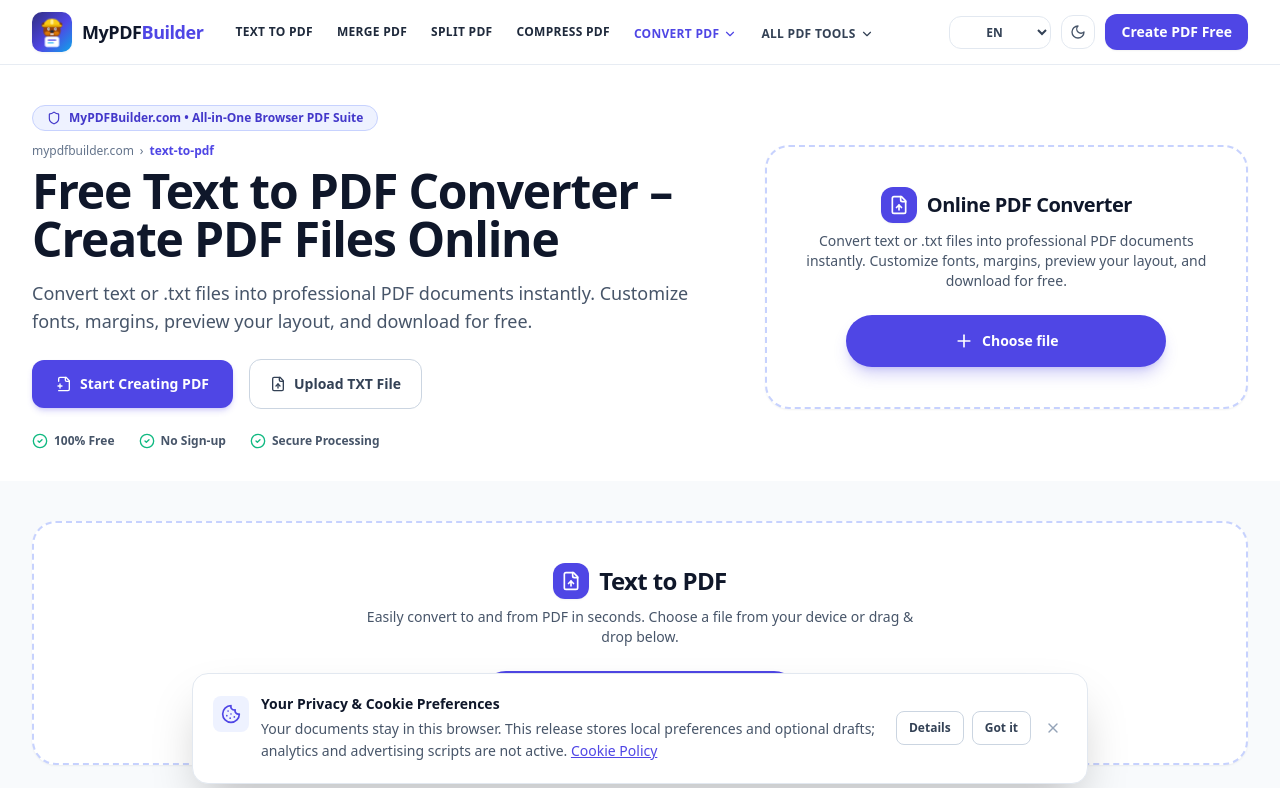
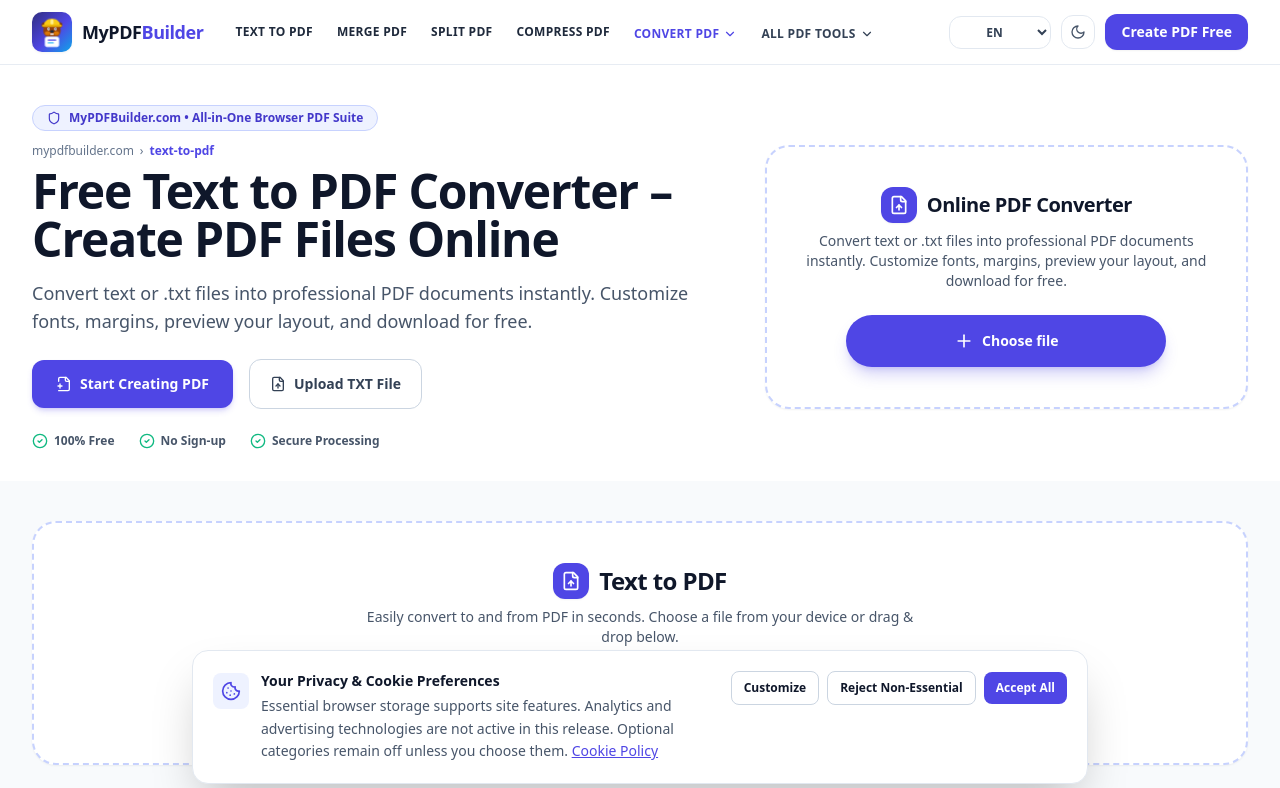
Before and after one commit to Abhishekpawar16/mypdfbuilder, a React (Vite) app: page / in a window 1280 px wide. Shown: the top 788 px of the page. Built offline with nearby package versions, Linux system fonts and the light colour scheme.

Commit message:
feat: add explicit cookie preference controls

```diff
--- a/src/components/CookieConsent.tsx
+++ b/src/components/CookieConsent.tsx
@@ -1,41 +1,56 @@
 import React, { useEffect, useState } from 'react';
-import { Cookie, X } from 'lucide-react';
+import { Cookie } from 'lucide-react';
 
 interface CookieConsentProps {
   onOpenCookiePolicy: () => void;
 }
 
-const CONSENT_KEY = 'texttopdf_cookie_consent_v1';
+const CONSENT_KEY = 'mypdfbuilder_cookie_consent_v2';
+const OPEN_SETTINGS_EVENT = 'mypdfbuilder:open-cookie-settings';
+
+type Preferences = { essential: true; analytics: boolean; ads: boolean; updatedAt: string };
 
 export const CookieConsent: React.FC<CookieConsentProps> = ({ onOpenCookiePolicy }) => {
   const [visible, setVisible] = useState(false);
   const [showPrefs, setShowPrefs] = useState(false);
+  const [analytics, setAnalytics] = useState(false);
+  const [ads, setAds] = useState(false);
 
   useEffect(() => {
     try {
       const saved = localStorage.getItem(CONSENT_KEY);
-      if (!saved) {
+      if (saved) {
+        const parsed = JSON.parse(saved) as Partial<Preferences>;
+        setAnalytics(parsed.analytics === true);
+        setAds(parsed.ads === true);
+      } else {
         setVisible(true);
       }
     } catch {
       setVisible(true);
     }
+    const openSettings = () => {
+      setVisible(true);
+      setShowPrefs(true);
+    };
+    window.addEventListener(OPEN_SETTINGS_EVENT, openSettings);
+    return () => window.removeEventListener(OPEN_SETTINGS_EVENT, openSettings);
   }, []);
 
-  const saveChoice = () => {
+  const saveChoice = (nextAnalytics: boolean, nextAds: boolean) => {
+    const preferences: Preferences = {
+      essential: true,
+      analytics: nextAnalytics,
+      ads: nextAds,
+      updatedAt: new Date().toISOString(),
+    };
     try {
-      localStorage.setItem(
-        CONSENT_KEY,
-        JSON.stringify({
-          essential: true,
-          analytics: false,
-          ads: false,
-          updatedAt: new Date().toISOString(),
-        })
-      );
+      localStorage.setItem(CONSENT_KEY, JSON.stringify(preferences));
     } catch {
-      // Ignore storage errors in restricted contexts
+      // Keep the banner available when browser storage is restricted.
     }
+    setAnalytics(nextAnalytics);
+    setAds(nextAds);
     setVisible(false);
   };
 
@@ -44,10 +59,10 @@ export const CookieConsent: React.FC<CookieConsentProps> = ({ onOpenCookiePolicy
   return (
     <div
       role="region"
-      aria-label="Privacy and storage notice"
+      aria-label="Privacy and cookie preferences"
       className="fixed bottom-4 left-4 right-4 z-50 mx-auto max-w-4xl rounded-2xl border border-slate-200 bg-white p-4 shadow-2xl dark:border-slate-700 dark:bg-slate-900 sm:p-5"
     >
-      <div className="flex flex-col gap-4 sm:flex-row sm:items-center sm:justify-between">
+      <div className="flex flex-col gap-4 sm:flex-row sm:items-start sm:justify-between">
         <div className="flex items-start gap-3">
           <div className="mt-0.5 rounded-lg bg-indigo-50 p-2 text-indigo-600 dark:bg-indigo-950 dark:text-indigo-400">
             <Cookie className="h-5 w-5" />
@@ -55,50 +70,44 @@ export const CookieConsent: React.FC<CookieConsentProps> = ({ onOpenCookiePolicy
           <div className="text-sm text-slate-600 dark:text-slate-300">
             <p className="font-semibold text-slate-900 dark:text-white">Your Privacy &amp; Cookie Preferences</p>
             <p className="mt-1 leading-relaxed">
-              Your documents stay in this browser. This release stores local preferences and optional drafts; analytics
-              and advertising scripts are not active.{' '}
-              <button
-                type="button"
-                onClick={onOpenCookiePolicy}
-                className="font-medium text-indigo-600 underline hover:text-indigo-500 dark:text-indigo-400"
-              >
+              Essential browser storage supports site features. Analytics and advertising technologies are not active in this release.
+              Optional categories remain off unless you choose them.{' '}
+              <button type="button" onClick={onOpenCookiePolicy} className="font-medium text-indigo-600 underline dark:text-indigo-400">
                 Cookie Policy
               </button>
             </p>
           </div>
         </div>
-
         <div className="flex flex-wrap items-center gap-2 sm:shrink-0">
-          <button
-            type="button"
-            onClick={() => setShowPrefs(!showPrefs)}
-            className="rounded-lg border border-slate-300 px-3 py-2 text-xs font-semibold text-slate-700 transition hover:bg-slate-100 dark:border-slate-700 dark:text-slate-200 dark:hover:bg-slate-800"
-          >
-            {showPrefs ? 'Hide Details' : 'Details'}
+          <button type="button" onClick={() => setShowPrefs((v) => !v)} className="rounded-lg border border-slate-300 px-3 py-2 text-xs font-semibold dark:border-slate-700">
+            {showPrefs ? 'Hide preferences' : 'Customize'}
           </button>
-          <button
-            type="button"
-            onClick={saveChoice}
-            className="rounded-lg border border-slate-300 px-3 py-2 text-xs font-semibold text-slate-700 transition hover:bg-slate-100 dark:border-slate-700 dark:text-slate-200 dark:hover:bg-slate-800"
-          >
-            Got it
+          <button type="button" onClick={() => saveChoice(false, false)} className="rounded-lg border border-slate-300 px-3 py-2 text-xs font-semibold dark:border-slate-700">
+            Reject Non-Essential
           </button>
-          <button
-            type="button"
-            aria-label="Close cookie banner"
-            onClick={saveChoice}
-            className="rounded-lg p-1.5 text-slate-400 hover:bg-slate-100 hover:text-slate-600 dark:hover:bg-slate-800"
-          >
-            <X className="h-4 w-4" />
+          <button type="button" onClick={() => saveChoice(true, true)} className="rounded-lg bg-indigo-600 px-3 py-2 text-xs font-semibold text-white hover:bg-indigo-700">
+            Accept All
           </button>
         </div>
       </div>
-
       {showPrefs && (
-        <div className="mt-4 border-t border-slate-200 pt-4 dark:border-slate-800">
-          <div className="rounded-xl bg-slate-50 p-3 text-xs leading-relaxed text-slate-600 dark:bg-slate-800/60 dark:text-slate-300">
-            Only browser storage for preferences and optional text drafts is active. No analytics or advertising cookies
-            are set by this release.
+        <div className="mt-4 space-y-3 border-t border-slate-200 pt-4 text-sm dark:border-slate-800">
+          <label className="flex items-center justify-between gap-4">
+            <span><strong>Strictly necessary</strong><span className="block text-xs text-slate-500">Required for core site functionality; always enabled.</span></span>
+            <input type="checkbox" checked disabled aria-label="Strictly necessary cookies always enabled" />
+          </label>
+          <label className="flex items-center justify-between gap-4">
+            <span><strong>Analytics</strong><span className="block text-xs text-slate-500">May be used in future to understand traffic and site performance.</span></span>
+            <input type="checkbox" checked={analytics} onChange={(e) => setAnalytics(e.target.checked)} />
+          </label>
+          <label className="flex items-center justify-between gap-4">
+            <span><strong>Advertising</strong><span className="block text-xs text-slate-500">May be used if advertising, including Google AdSense, is activated.</span></span>
+            <input type="checkbox" checked={ads} onChange={(e) => setAds(e.target.checked)} />
+          </label>
+          <div className="flex justify-end">
+            <button type="button" onClick={() => saveChoice(analytics, ads)} className="rounded-lg bg-indigo-600 px-4 py-2 text-xs font-semibold text-white hover:bg-indigo-700">
+              Save Preferences
+            </button>
           </div>
         </div>
       )}
```
